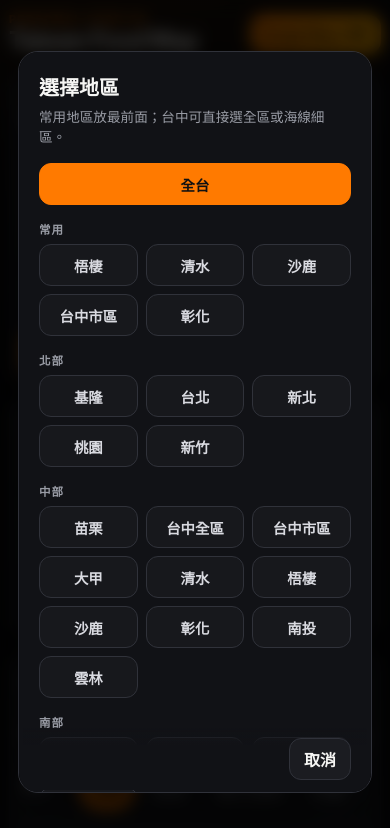
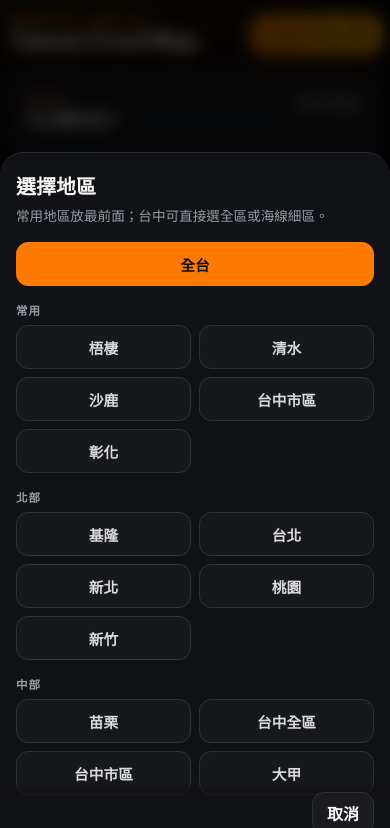
Before and after one commit to red0710-sys/dc-toolbok, a plain HTML site: page food-map/index.html in a window 390 px wide. Both pictures are taken after a click on the button "今天吃啥地區". Shown: the top 828 px of the page. Drawn offline with Linux system fonts and the light colour scheme.

Commit message:
Make location picker viewport-safe on mobile

```diff
--- a/food-map/index.html
+++ b/food-map/index.html
@@ -226,6 +226,67 @@ select, .field input, .field textarea { color: var(--text); background: #17181c;
   .filters-row select { min-width:0; }
 }
 
+
+/* Beta 1.3.2 — location picker is viewport-safe without relying on media queries */
+.modal-backdrop.location-picker-backdrop {
+  place-items:end center;
+  padding:0;
+  overflow:hidden;
+}
+.modal.location-picker-modal {
+  width:min(620px, 100vw);
+  max-width:100vw;
+  max-height:min(82dvh, 720px);
+  overflow-y:auto;
+  overflow-x:hidden;
+  border-left:0;
+  border-right:0;
+  border-bottom:0;
+  border-radius:24px 24px 0 0;
+  padding:18px 16px calc(18px + env(safe-area-inset-bottom));
+}
+.modal.location-picker-modal .picker-grid {
+  width:100%;
+  min-width:0;
+  display:grid;
+  gap:16px;
+}
+.modal.location-picker-modal .picker-section,
+.modal.location-picker-modal .picker-options {
+  width:100%;
+  min-width:0;
+}
+.modal.location-picker-modal .picker-options {
+  display:grid !important;
+  grid-template-columns:repeat(2, minmax(0, 1fr)) !important;
+  gap:8px;
+  overflow:hidden;
+}
+.modal.location-picker-modal .picker-section:first-child .picker-options {
+  grid-template-columns:1fr !important;
+}
+.modal.location-picker-modal .picker-option {
+  display:flex;
+  align-items:center;
+  justify-content:center;
+  width:100%;
+  min-width:0;
+  max-width:100%;
+  min-height:44px;
+  padding:0 8px;
+  border-radius:12px;
+  white-space:nowrap;
+  overflow:hidden;
+  text-overflow:ellipsis;
+  font-size:.92rem;
+}
+.modal.location-picker-modal .modal-actions {
+  position:sticky;
+  bottom:-18px;
+  margin:18px -16px -18px;
+  padding:10px 16px calc(10px + env(safe-area-inset-bottom));
+  background:linear-gradient(180deg,rgba(17,18,22,.08),#111216 28%);
+}
 </style>
 </head>
 <body>
@@ -390,7 +451,7 @@ select, .field input, .field textarea { color: var(--text); background: #17181c;
   'use strict';
 
   const STORAGE_KEY = 'twFoodMap.v1';
-  const BUILD_VERSION = '1.3.1';
+  const BUILD_VERSION = '1.3.2';
   const SHARED_DATA_VERSION = '2026-10-07-shared-lists-v1';
   const SHARED_DATA_UPDATED_AT = '2026-10-07T18:45:00+08:00';
   const SHARED_SOURCES = [{"key":"keelung","label":"基隆","region":"北部","city":"基隆","kind":"food","declared":7,"url":"https://maps.app.goo.gl/4KACWmkaqChVpkvw6?g_st=ac","loaded":7},{"key":"wuqi","label":"梧棲","region":"中部","city":"梧棲","kind":"food","declared":76,"url":"https://maps.app.goo.gl/w1cTWpoC4z4itpZKA?g_st=ac","loaded":76},{"key":"family","label":"親子育樂","region":"其他","city":"親子育樂","kind":"family","declared":24,"url":"https://maps.app.goo.gl/f1mFM4Yjahaz9SyJ8?g_st=ac","loaded":24},{"key":"changhua","label":"彰化","region":"中部","city":"彰化","kind":"food","declared":29,"url":"https://maps.app.goo.gl/9oLNo3QeipNiEx7M7?g_st=ac","loaded":29},{"key":"tainan","label":"台南","region":"南部","city":"台南","kind":"food","declared":86,"url":"https://maps.app.goo.gl/EgamzKSobVtxUQHbA?g_st=ac","loaded":85},{"key":"kaohsiung","label":"高雄","region":"南部","city":"高雄","kind":"food","declared":9,"url":"https://maps.app.goo.gl/yANjiQEqpu76GJqc6?g_st=ac","loaded":9},{"key":"east","label":"東部","region":"東部","city":"東部","kind":"food","declared":3,"url":"https://maps.app.goo.gl/tKAFRrq6CMjShVeh6?g_st=ac","loaded":3},{"key":"chiayi","label":"嘉義","region":"南部","city":"嘉義","kind":"food","declared":14,"url":"https://maps.app.goo.gl/2bzH8oEPCLgnMUH67?g_st=ac","loaded":14},{"key":"qingshui","label":"清水","region":"中部","city":"清水","kind":"food","declared":43,"url":"https://maps.app.goo.gl/bZPPqHwSsL7VYN5v9?g_st=ac","loaded":44}];
@@ -673,6 +734,8 @@ select, .field input, .field textarea { color: var(--text); background: #17181c;
   }
 
   function openTodayLocationPicker() {
+    els.modalBackdrop.classList.add('location-picker-backdrop');
+    els.modal.classList.add('location-picker-modal');
     const sections = Object.entries(TODAY_LOCATION_GROUPS).map(([group, values]) => `
       <div class="picker-section">
         <div class="picker-section-title">${escapeHtml(group)}</div>
@@ -1337,7 +1400,7 @@ select, .field input, .field textarea { color: var(--text); background: #17181c;
     if ('serviceWorker' in navigator) {
       window.addEventListener('load', async () => {
         try {
-          const reg = await navigator.serviceWorker.register('./sw.js?v=1.3.1');
+          const reg = await navigator.serviceWorker.register('./sw.js?v=1.3.2');
           await reg.update();
         } catch {}
       });
@@ -1395,7 +1458,7 @@ select, .field input, .field textarea { color: var(--text); background: #17181c;
   function hasList(p, needle) { return (p.sourceLists || []).some(x => String(x).includes(needle)); }
   function formatDateTime(iso) { try { return new Intl.DateTimeFormat('zh-TW',{month:'numeric',day:'numeric',hour:'2-digit',minute:'2-digit'}).format(new Date(iso)); } catch { return iso; } }
   function openModal() { els.modalBackdrop.classList.remove('hidden'); els.modalBackdrop.setAttribute('aria-hidden','false'); }
-  function closeModal() { els.modalBackdrop.classList.add('hidden'); els.modalBackdrop.setAttribute('aria-hidden','true'); }
+  function closeModal() { els.modalBackdrop.classList.add('hidden'); els.modalBackdrop.classList.remove('location-picker-backdrop'); els.modal.classList.remove('location-picker-modal'); els.modalBackdrop.setAttribute('aria-hidden','true'); }
   function toast(msg) { const el = document.createElement('div'); el.className='toast'; el.textContent=msg; document.body.appendChild(el); setTimeout(()=>el.remove(),2200); }
   function escapeHtml(v='') { return String(v).replace(/[&<>'"]/g, c => ({'&':'&amp;','<':'&lt;','>':'&gt;',"'":'&#39;','"':'&quot;'}[c])); }
   function escapeAttr(v='') { return escapeHtml(v).replace(/`/g,'&#96;'); }
```
